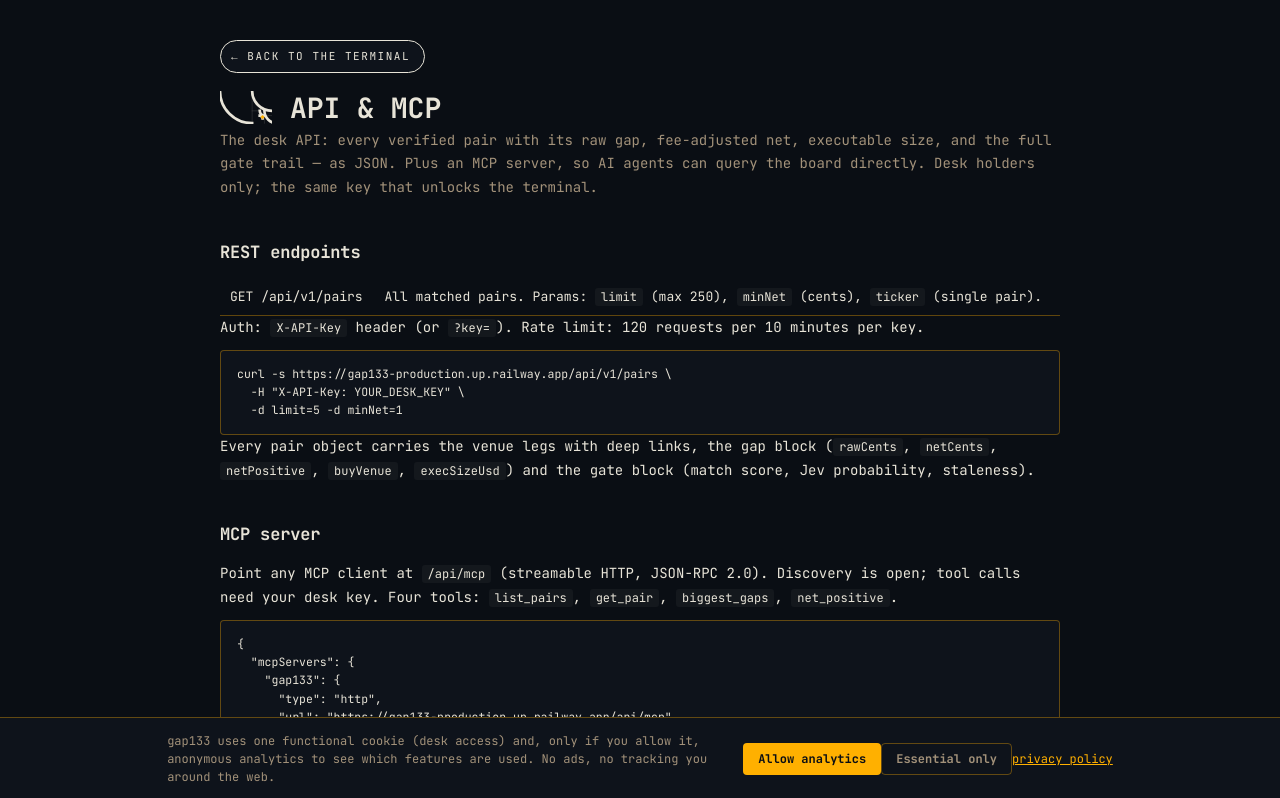
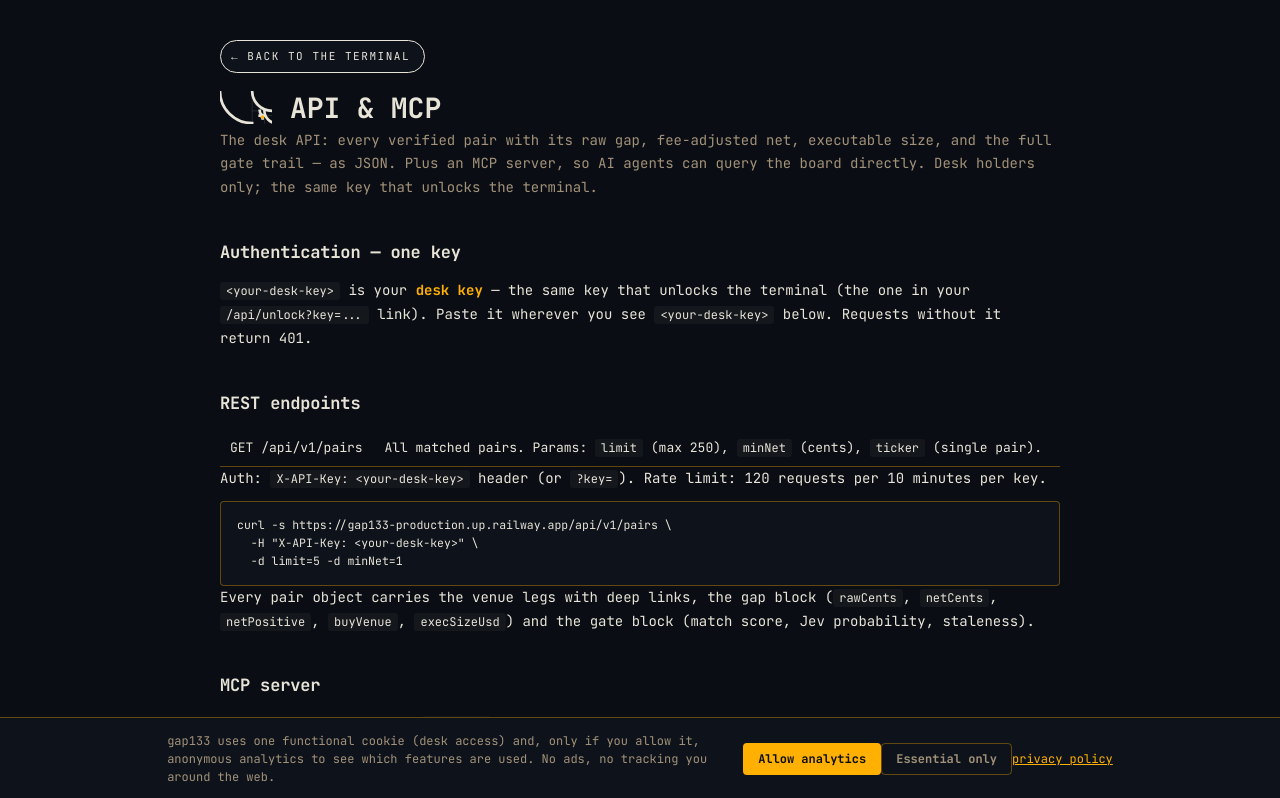
Before and after one commit to Romil10/gap133, a Next.js app: page /api-docs in a window 1280 px wide. Shown: the top 798 px of the page. Built offline with nearby package versions, Linux system fonts and the light colour scheme; no server answers.

Commit message:
api-docs clarity fix: placeholder YOUR_DESK_KEY -> <your-desk-key> everywhere (curl, MCP config, raw call), plus a new Authentication section stating it is the same desk key that unlocks the terminal (the /api/unlock?key= value) and that requests without it 401

```diff
--- a/app/api-docs/page.tsx
+++ b/app/api-docs/page.tsx
@@ -13,16 +13,16 @@
     "gap133": {
       "type": "http",
       "url": "https://gap133-production.up.railway.app/api/mcp",
-      "headers": { "X-API-Key": "YOUR_DESK_KEY" }
+      "headers": { "X-API-Key": "<your-desk-key>" }
     }
   }
 }`;
   const curl = `curl -s https://gap133-production.up.railway.app/api/v1/pairs \\
-  -H "X-API-Key: YOUR_DESK_KEY" \\
+  -H "X-API-Key: <your-desk-key>" \\
   -d limit=5 -d minNet=1`;
   const mt = `curl -s https://gap133-production.up.railway.app/api/mcp \\
   -H "Content-Type: application/json" \\
-  -H "X-API-Key: YOUR_DESK_KEY" \\
+  -H "X-API-Key: <your-desk-key>" \\
   -d '{"jsonrpc":"2.0","id":1,"method":"tools/call",
        "params":{"name":"biggest_gaps","arguments":{"limit":3}}}'`;
 
@@ -42,13 +42,22 @@
       </header>
 
       <section>
+        <h2>Authentication — one key</h2>
+        <p>
+          <code>&lt;your-desk-key&gt;</code> is your <b>desk key</b> — the same key that unlocks
+          the terminal (the one in your <code>/api/unlock?key=...</code> link). Paste it wherever
+          you see <code>&lt;your-desk-key&gt;</code> below. Requests without it return 401.
+        </p>
+      </section>
+
+      <section>
         <h2>REST endpoints</h2>
         <table className="ep">
           <tbody>
             <tr><td className="m">GET /api/v1/pairs</td><td>All matched pairs. Params: <code>limit</code> (max 250), <code>minNet</code> (cents), <code>ticker</code> (single pair).</td></tr>
           </tbody>
         </table>
-        <p>Auth: <code>X-API-Key</code> header (or <code>?key=</code>). Rate limit: 120 requests per 10 minutes per key.</p>
+        <p>Auth: <code>X-API-Key: &lt;your-desk-key&gt;</code> header (or <code>?key=</code>). Rate limit: 120 requests per 10 minutes per key.</p>
         <pre className="code">{curl}</pre>
         <p>Every pair object carries the venue legs with deep links, the gap block (<code>rawCents</code>, <code>netCents</code>, <code>netPositive</code>, <code>buyVenue</code>, <code>execSizeUsd</code>) and the gate block (match score, Jev probability, staleness).</p>
       </section>
```
